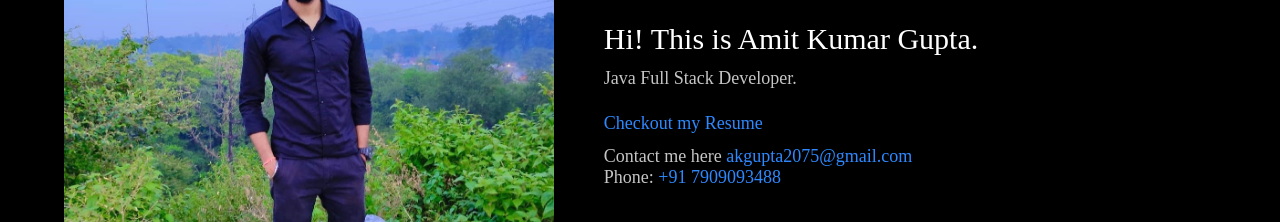
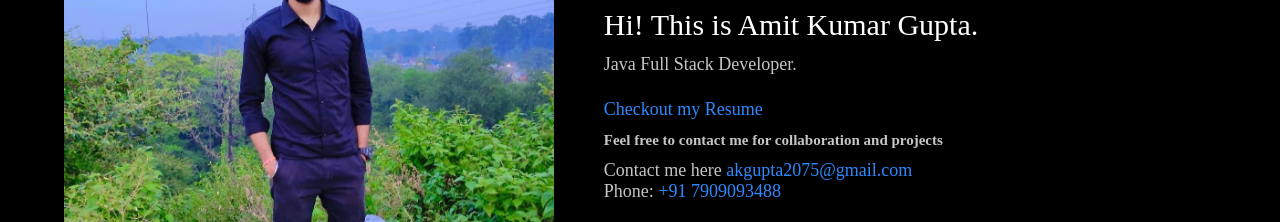
Before and after one commit to akgupta2075/Portfolio, a plain HTML site: page index.html in a window 1280 px wide. Shown: the part 1020-1242 px from the top of the page. Drawn offline with nearby package versions, Linux system fonts and the light colour scheme; a web font is replaced by a local one.

Commit message:
index.html

```diff
--- a/index.html
+++ b/index.html
@@ -100,6 +100,7 @@
 
                 </p>
                 <br>
+                <h1>Feel free to contact me for collaboration and projects</h1><br>
 
                 <address>Contact me here <a href="akgupta2075@gmail.com" > akgupta2075@gmail.com</a>
                     <br> Phone:
```
